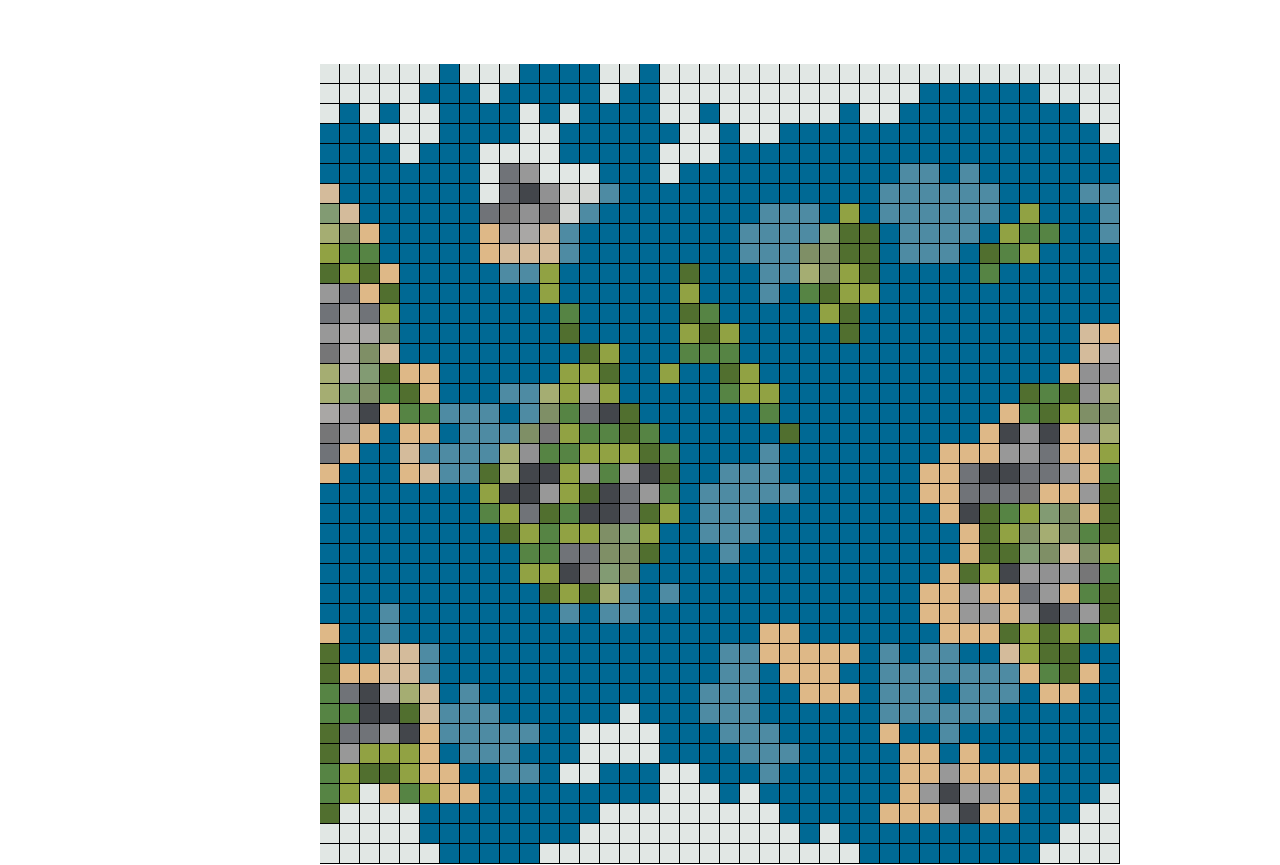
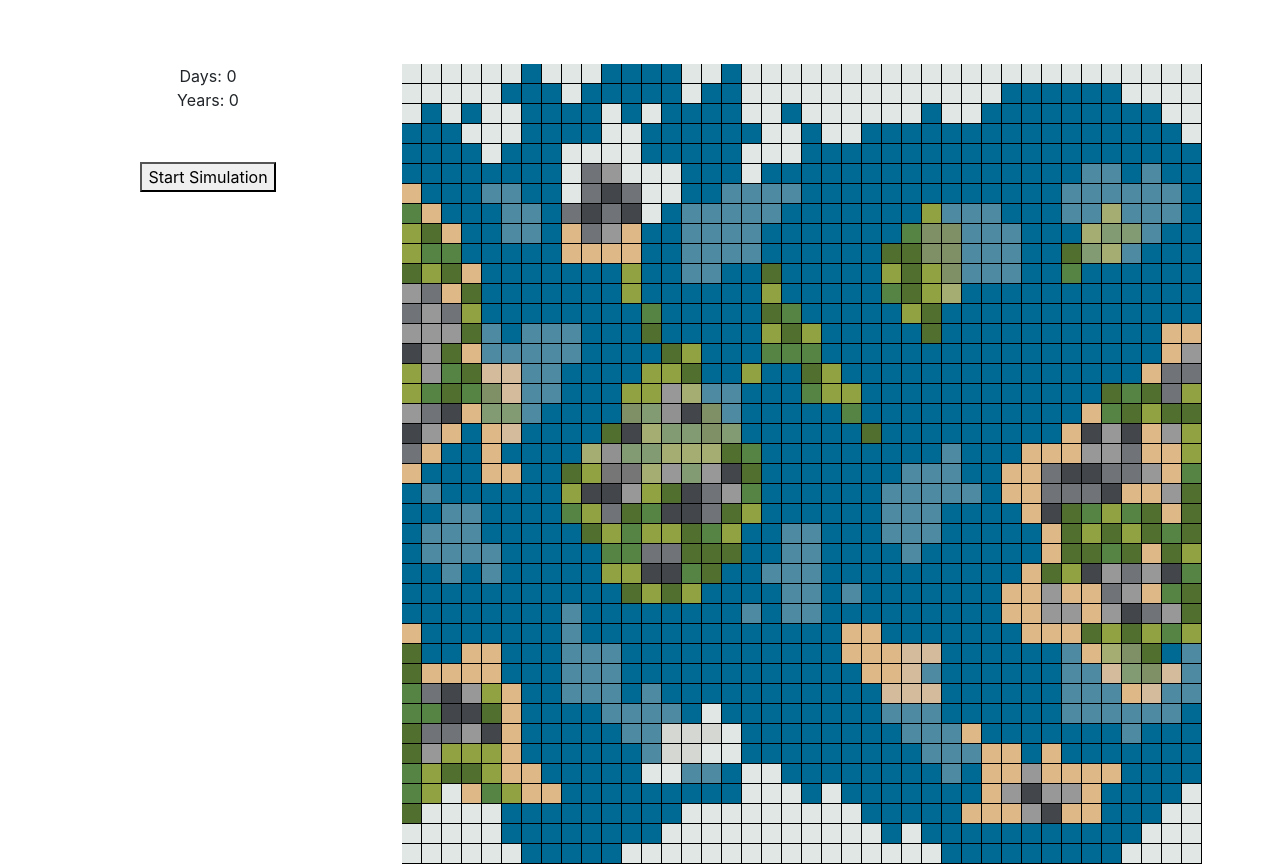
Before and after one commit to gal1419/Biological-Computation, a React (Create React App) app: page / in a window 1280 px wide. Shown: the top 865 px of the page. Built offline with nearby package versions, Linux system fonts and the light colour scheme.

Commit message:
ui improvments

```diff
--- a/src/Cell.js
+++ b/src/Cell.js
@@ -9,10 +9,7 @@ class Cell extends React.Component {
     }
 
     onCellClick = () => {
-        // this.setState({
-        //     isCloud: true
-        // });
-        // this.props.clickHandler(this.props.cellData.id);
+        this.props.clickHandler(this.props.cellData);
     }
 
      getTempColorforValue = (value) => {
@@ -28,7 +25,7 @@ class Cell extends React.Component {
                 {this.props.showClouds && this.props.cellData.isCloud && <div className='cloud'></div>}
                 {this.props.showRain && this.props.cellData.isRaining && <div className='cloud drop'></div>}
                 {this.props.showHeatMap && <div className={!this.props.showEarth ? 'temperature' : 'temperature temp-opacity'} style={this.getTempColorforValue(this.props.cellData.temperature)}></div>}
-                {this.props.showEarth && <div onClick={ () => console.log('s')} className={`cell ${this.props.cellData.cellType}`}></div>}
+                {this.props.showEarth && <div onClick={this.onCellClick} className={`cell ${this.props.cellData.cellType}`}></div>}
             </div>
         )
     }
--- a/src/Grid.css
+++ b/src/Grid.css
@@ -1,6 +1,20 @@
 
 .grid-container {
-    padding: 5% 25%;
+    padding: 5%;
+}
+
+.info-section {
+    display: inline-block;
+    height: 100%;
+    width: 25%;
+    text-align: center;
+    vertical-align: top;
+    margin-right: 50px;
+}
+
+.grid-section {
+    display: inline-block;
+    width: 70%;
 }
 
 .grid {
@@ -14,9 +28,25 @@
 }
 
 .buttons {
-    margin-top: 20px;
+    margin: 20px 140px;
+}
+
+span {
+    text-align: center;
+    margin-bottom: 10px;
 }
 
 button {
     margin-right: 10px;
 }
+
+.start-button {
+    display: block;
+    margin: 50px auto;
+}
+
+.cell-info {
+    margin: 20px;
+    padding: 0 25%;
+    text-align: left;
+}
--- a/src/Grid.js
+++ b/src/Grid.js
@@ -7,11 +7,15 @@ class Grid extends React.Component {
 
   constructor(props) {
     super(props);
-    this.cells = [];
-    this.gridUtils = gridUtils;
+
+    this.isRunning = false;
+
     this.state = {
-      grid: this.gridUtils.initGrid(40),
+      grid: gridUtils.initGrid(40),
       gridSize: 40,
+      days: 0,
+      selectedCell: null,
+      isRunning: false,
       showHeatMap: false,
       showRain: false,
       showClouds: true,
@@ -19,19 +23,30 @@ class Grid extends React.Component {
     }
   }
 
-  componentDidMount() {
+  start = () => {
     this.timerID = undefined;
-     setInterval(
+
+    this.timerID = setInterval(
       () => this.setState({
-        grid: this.gridUtils.calculateNextGeneration(this.state.grid)
+        grid: gridUtils.calculateNextGeneration(this.state.grid),
+        days: this.state.days + 1,
+        isRunning: true
       }),
       1000
     );
   }
 
-  componentWillUnmount() {
+  stop = () => {
+    this.setState({
+      isRunning: false
+    })
     clearInterval(this.timerID);
   }
+
+  componentWillUnmount() {
+   this.stop();
+  }
+
 
   toggleEarth = () => {
     this.setState({
@@ -57,14 +72,10 @@ class Grid extends React.Component {
     })
   }
 
-  addToLand = (cellId) => {
-    if (this.cells.indexOf(cellId) === -1) {
-      this.cells.push(cellId);
-    }
-  }
-
-  printLand = () => {
-    console.log(this.cells);
+  selectCell = (cellData) => {
+    this.setState({
+      selectedCell: cellData
+    });
   }
 
   createGrid = () => {
@@ -78,7 +89,7 @@ class Grid extends React.Component {
         children.push(
         <Cell
         key={cellIndex}
-        clickHandler={this.addToLand}
+        clickHandler={this.selectCell}
         showRain={this.state.showRain}
         showHeatMap={this.state.showHeatMap}
         showClouds={this.state.showClouds}
@@ -93,16 +104,28 @@ class Grid extends React.Component {
 
   render = () => {
     return (
-      <div className="grid-container">
-        <div className="grid">
-        {this.createGrid()}
+      <div className='grid-container'>
+        <div className='info-section'>
+          <span>{`Days: ${this.state.days}`}</span>
+          <br/>
+          <span>{`Years: ${Math.floor(this.state.days / 365)}`}</span>
+          <div className='cell-info'>
+            {this.state.selectedCell && Object.keys(this.state.selectedCell).map((key) => {
+              return <div key={key} className="whiteSpaceNoWrap">{`${key}: ${this.state.selectedCell[key]}`}</div>
+              })}
+          </div>
+          <button onClick={!this.state.isRunning ? this.start : this.stop} className='start-button'>{!this.state.isRunning ? 'Start Simulation' : 'Stop Simulation'}</button>
         </div>
-        <div className="buttons">
-          <button onClick={this.printLand}>Print</button>
-          <button onClick={this.toggleEarth}>Toggle Earth</button>
-          <button onClick={this.toggleHeatMap}>Toggle Heat Map</button>
-          <button onClick={this.toggleClouds}>Toggle Clouds</button>
-          <button onClick={this.toggleRain}>Toggle Rain</button>
+        <div className='grid-section'>
+          <div className='grid'>
+            {this.createGrid()}
+          </div>
+          <div className='buttons'>
+            <button onClick={this.toggleEarth}>Toggle Earth</button>
+            <button onClick={this.toggleHeatMap}>Toggle Heat Map</button>
+            <button onClick={this.toggleClouds}>Toggle Clouds</button>
+            <button onClick={this.toggleRain}>Toggle Rain</button>
+          </div>
         </div>
       </div>
     );
--- a/src/services/gridUtils.js
+++ b/src/services/gridUtils.js
@@ -48,15 +48,6 @@ class GridUtils {
 
     isCloud = (cellId) => {
         return configuration.cloudCells.includes(cellId);
-    }
-
-    getWindDirection = () => {
-        const directions = ['north', 'south', 'east', 'west'];
-        return directions[Math.floor(((Math.random() * 4)))];
-    }
-
-    getWindStrength = () => {
-        return Math.floor(((Math.random() * 3))) + 1;
     }
 
     getTemperature = (row, gridSize) => {
@@ -125,7 +116,7 @@ class GridUtils {
         });
 
         const tempWithAirPollution = airPollution ? currentTemp + (airPollution / 100) : currentTemp;
-        const tempWithRain = isRaining ? tempWithAirPollution - 0.1 : tempWithAirPollution;
+        const tempWithRain = isRaining ? tempWithAirPollution - 0.2 : tempWithAirPollution;
         return hasHigherTemp ? tempWithRain + 0.1 : tempWithRain;
     }
 
```
